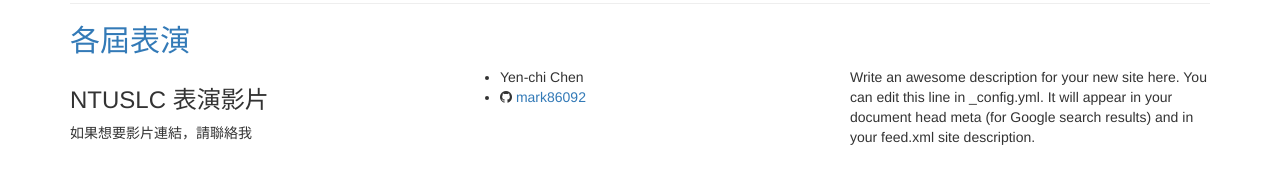
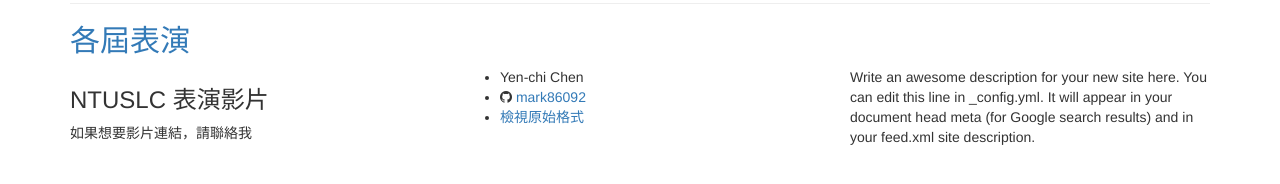
Before and after one commit to mark86092/ntuslc, a Jekyll site: the page built from index.md, in a window 1280 px wide. Shown: the part 453-637 px from the top of the page. Built offline with Jekyll 4.4.1, drawn with Linux system fonts in a browser that asks for light colours; nearby versions of some CDN libraries.

Commit message:
加入原始碼資訊

```diff
--- a/_includes/footer.html
+++ b/_includes/footer.html
@@ -11,6 +11,9 @@
         {% include icon-github.html username=site.github_username %}
       </li>
       {% endif %}
+      <li>
+        <a href="{{ page.path | prepend: 'https://github.com/mark86092/ntuslc/blob/gh-pages/' }}">檢視原始格式</a>
+      </li>
     </ul>
   </div>
   <div class="col-md-4">
```
